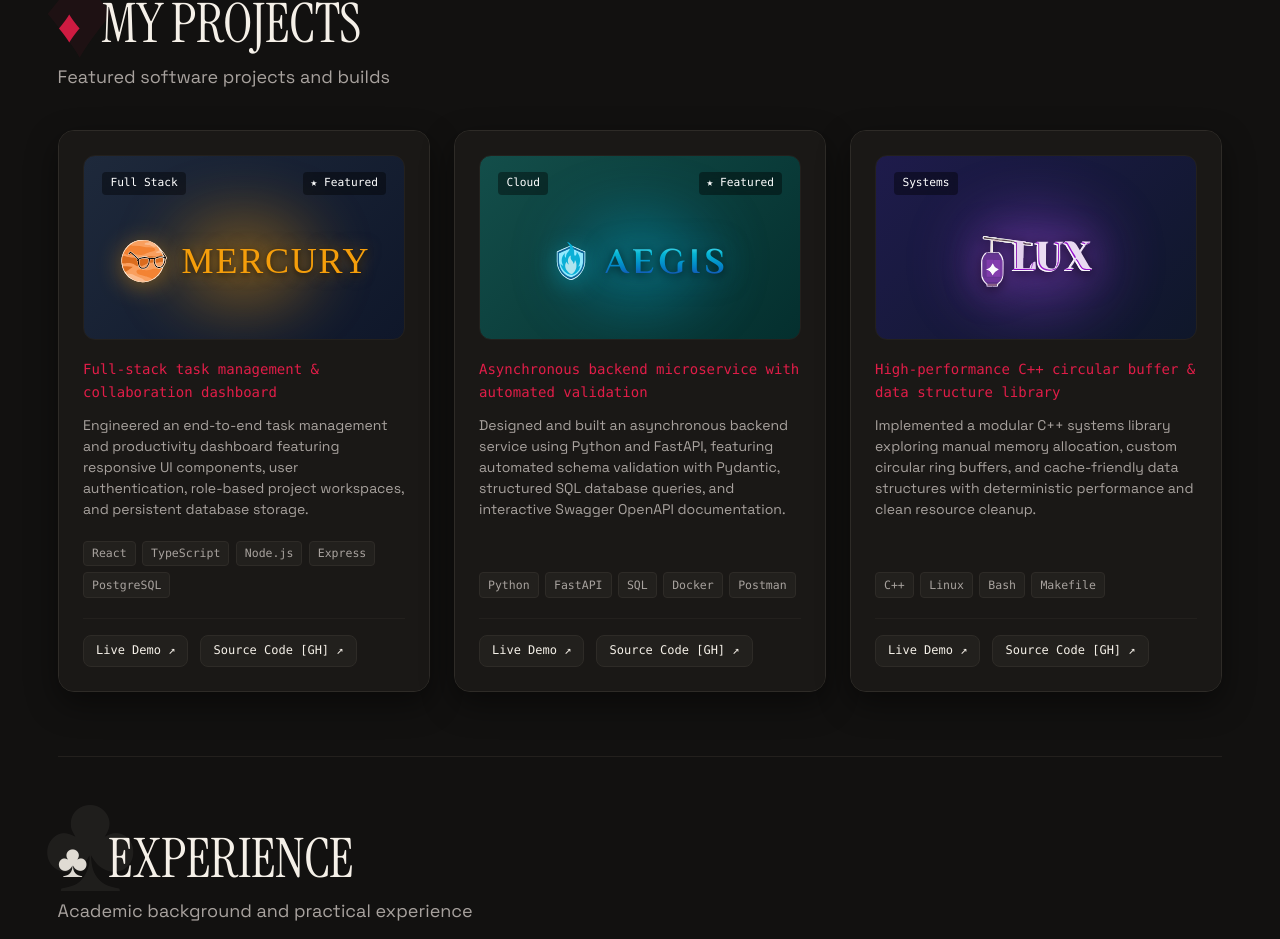
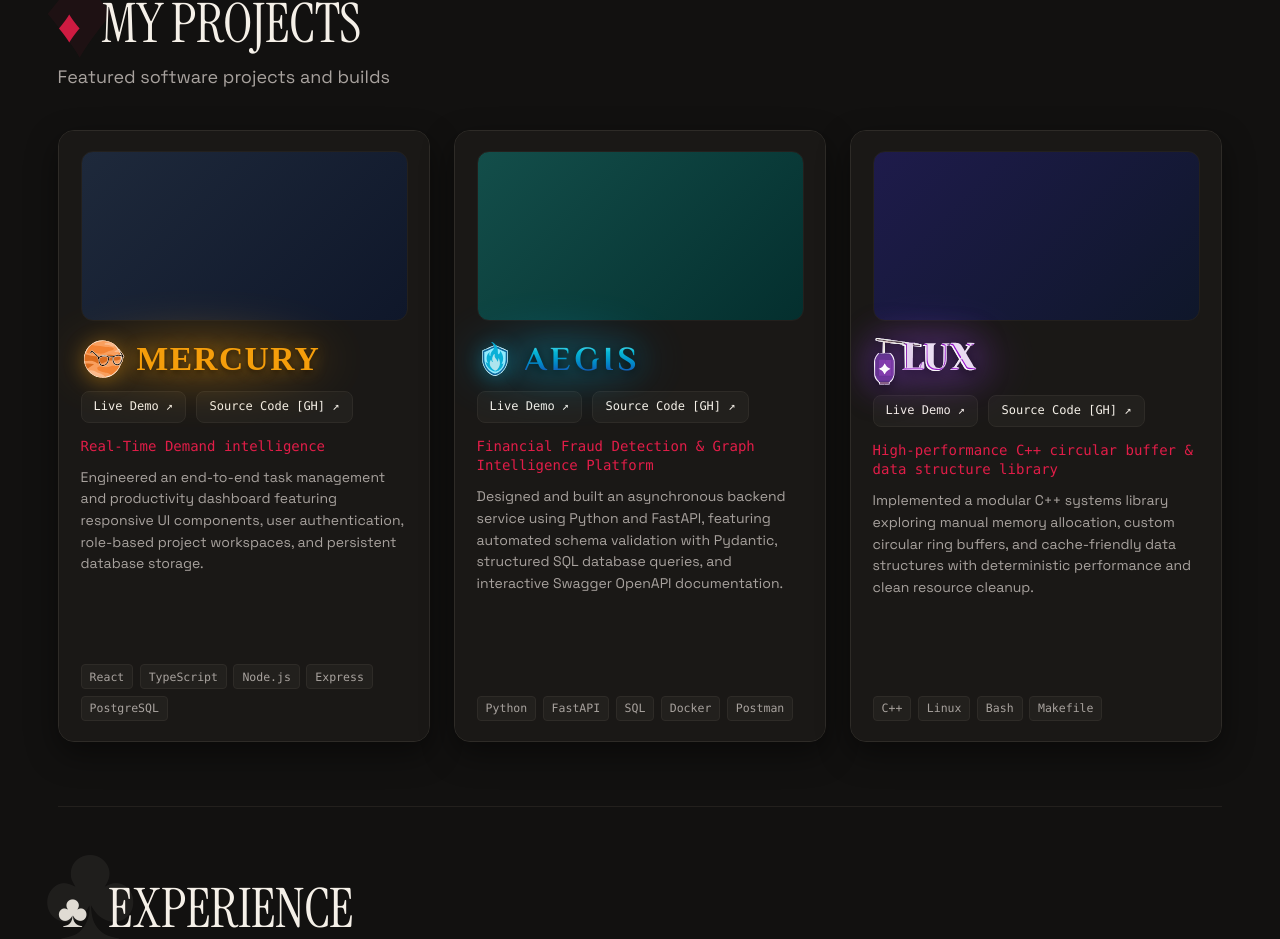
Before and after one commit to razeequtama/portfolio-website, a React (Vite) app: page / in a window 1280 px wide. Shown: the part 1640-2579 px from the top of the page. Built offline with nearby package versions, Linux system fonts and the light colour scheme; a web font is replaced by a local one.

Commit message:
Fix projects positions

```diff
--- a/src/data/portfolioData.ts
+++ b/src/data/portfolioData.ts
@@ -112,7 +112,7 @@ export const projectsData: ProjectItem[] = [
   {
     id: 'omnitrack-task-hub',
     title: 'MERCURY',
-    subtitle: 'Full-stack task management & collaboration dashboard',
+    subtitle: 'Real-Time Demand intelligence',
     description:
       'Engineered an end-to-end task management and productivity dashboard featuring responsive UI components, user authentication, role-based project workspaces, and persistent database storage.',
     category: 'Full Stack',
@@ -127,7 +127,7 @@ export const projectsData: ProjectItem[] = [
   {
     id: 'fastapi-pulse-service',
     title: 'AEGIS',
-    subtitle: 'Asynchronous backend microservice with automated validation',
+    subtitle: 'Financial Fraud Detection & Graph Intelligence Platform',
     description:
       'Designed and built an asynchronous backend service using Python and FastAPI, featuring automated schema validation with Pydantic, structured SQL database queries, and interactive Swagger OpenAPI documentation.',
     category: 'Cloud',
--- a/src/pages/ProjectsPage.tsx
+++ b/src/pages/ProjectsPage.tsx
@@ -19,16 +19,16 @@ const renderProjectBrand = (project: ProjectItem) => {
   if (titleUpper.includes('MERCURY') || project.id === 'omnitrack-task-hub') {
     return (
       <div className="project-brand-showcase">
-        <div className="project-brand-glow glow-mercury" aria-hidden="true" />
         <div className="project-brand-lockup">
+          <div className="project-brand-glow glow-mercury" aria-hidden="true" />
           <img
             src={mercuryLogo}
-            alt="Mercury logo"
+            alt=""
             className="brand-logo-mercury"
             loading="lazy"
             decoding="async"
           />
-          <span className="brand-text-mercury">MERCURY</span>
+          <h2 className="brand-text-mercury">MERCURY</h2>
         </div>
       </div>
     );
@@ -37,16 +37,16 @@ const renderProjectBrand = (project: ProjectItem) => {
   if (titleUpper.includes('AEGIS') || project.id === 'fastapi-pulse-service') {
     return (
       <div className="project-brand-showcase">
-        <div className="project-brand-glow glow-aegis" aria-hidden="true" />
         <div className="project-brand-lockup">
+          <div className="project-brand-glow glow-aegis" aria-hidden="true" />
           <img
             src={aegisLogo}
-            alt="Aegis logo"
+            alt=""
             className="brand-logo-aegis"
             loading="lazy"
             decoding="async"
           />
-          <span className="brand-text-aegis">AEGIS</span>
+          <h2 className="brand-text-aegis">AEGIS</h2>
         </div>
       </div>
     );
@@ -55,23 +55,24 @@ const renderProjectBrand = (project: ProjectItem) => {
   if (titleUpper.includes('LUX') || project.id === 'corecraft-memory-engine') {
     return (
       <div className="project-brand-showcase">
-        <div className="project-brand-glow glow-lux" aria-hidden="true" />
         <div className="project-brand-lockup">
+          <div className="project-brand-glow glow-lux" aria-hidden="true" />
           <img
             src={luxLogoText}
-            alt="LUX logo and wordmark"
+            alt="LUX"
             className="brand-logo-lux"
             loading="lazy"
             decoding="async"
           />
+          <h2 className="sr-only">LUX</h2>
         </div>
       </div>
     );
   }
 
   return (
-    <div className="project-preview-mock">
-      <span>{project.techStack.slice(0, 3).join(' • ')}</span>
+    <div className="project-brand-showcase">
+      <h2 className="project-title">{project.title}</h2>
     </div>
   );
 };
@@ -174,33 +175,17 @@ const ProjectCard: React.FC<ProjectCardProps> = ({ project, index }) => {
         />
 
         <div className="project-card-front" inert={!isFlipped}>
+          {/* 1. Rectangular media preview space (ready for screenshot / video) */}
           <div
             className="project-preview"
             style={{ background: project.previewGradient }}
-          >
-            <div className="preview-badge-row">
-              <span className="project-category-badge">{project.category}</span>
-              {project.featured && (
-                <span className="project-category-badge" style={{ borderColor: 'var(--accent-color)' }}>
-                  ★ Featured
-                </span>
-              )}
-            </div>
-            {renderProjectBrand(project)}
-          </div>
+            aria-label={`${project.title} media preview`}
+          />
 
-          <h2 className="project-title sr-only">{project.title}</h2>
-          <div className="project-subtitle">{project.subtitle}</div>
-          <p className="project-desc">{project.description}</p>
+          {/* 2. Left-aligned Logo and Title lockup with subtle glow */}
+          {renderProjectBrand(project)}
 
-          <div className="project-tags">
-            {project.techStack.map((tech) => (
-              <span key={tech} className="tag-badge">
-                {tech}
-              </span>
-            ))}
-          </div>
-
+          {/* 3. Live Demo and Source Code directly below Title and Logo */}
           <div className="project-links">
             {project.liveUrl && (
               <a
@@ -222,6 +207,21 @@ const ProjectCard: React.FC<ProjectCardProps> = ({ project, index }) => {
                 <span>Source Code [GH] ↗</span>
               </a>
             )}
+          </div>
+
+          {/* 4. Subtitle */}
+          <div className="project-subtitle">{project.subtitle}</div>
+
+          {/* 5. Description */}
+          <p className="project-desc">{project.description}</p>
+
+          {/* 6. Tech stack tags */}
+          <div className="project-tags">
+            {project.techStack.map((tech) => (
+              <span key={tech} className="tag-badge">
+                {tech}
+              </span>
+            ))}
           </div>
         </div>
       </div>
--- a/src/styles/pages.css
+++ b/src/styles/pages.css
@@ -441,13 +441,13 @@
   }
 
   .project-card {
-    min-height: 520px;
+    min-height: 580px;
   }
 }
 
 .project-card {
   min-width: 0;
-  min-height: 560px;
+  min-height: 610px;
   padding: 0;
   perspective: 1400px;
   overflow: hidden;
@@ -479,86 +479,40 @@
 .project-card-front {
   display: flex;
   flex-direction: column;
-  padding: 1.5rem;
-  overflow-y: auto;
+  padding: 1.25rem 1.35rem;
+  overflow: hidden;
   background: var(--bg-surface);
   transform: rotateY(180deg);
 }
 
 .project-preview {
-  height: 185px;
-  min-height: 185px;
+  height: 170px;
+  min-height: 170px;
   border-radius: var(--radius-lg);
-  margin-bottom: 1.15rem;
-  display: flex;
-  flex-direction: column;
-  justify-content: space-between;
-  padding: 1rem 1.15rem;
+  margin-bottom: 1rem;
   position: relative;
   overflow: hidden;
   border: 1px solid var(--border-subtle);
-}
-
-.preview-badge-row {
-  position: relative;
-  z-index: 3;
   display: flex;
-  justify-content: space-between;
   align-items: center;
-  width: 100%;
-}
-
-.project-category-badge {
-  font-family: var(--font-mono);
-  font-size: 0.7rem;
-  padding: 0.15rem 0.5rem;
-  border-radius: var(--radius-sm);
-  background-color: rgba(0, 0, 0, 0.4);
-  color: #ffffff;
-  backdrop-filter: blur(4px);
+  justify-content: center;
+  background-size: cover;
+  background-position: center;
+  flex-shrink: 0;
 }
 
 /* =========================================================================
-   PROJECT FRONT BRANDING: MERCURY, AEGIS, LUX (LOGOS, FONTS & GLOWS)
+   PROJECT FRONT BRANDING: MERCURY, AEGIS, LUX (LEFT ALIGNED & CENTERED GLOW)
    ========================================================================= */
 
 .project-brand-showcase {
   position: relative;
-  flex: 1;
   display: flex;
   align-items: center;
-  justify-content: center;
+  justify-content: flex-start;
   width: 100%;
-  margin: 0.5rem 0 0.25rem;
+  margin-bottom: 0.6rem;
   z-index: 2;
-}
-
-.project-brand-glow {
-  position: absolute;
-  width: 240px;
-  height: 110px;
-  border-radius: 50%;
-  filter: blur(28px);
-  opacity: 0.45;
-  pointer-events: none;
-  transition: opacity 0.35s ease, transform 0.35s ease;
-}
-
-.project-card:hover .project-brand-glow {
-  opacity: 0.7;
-  transform: scale(1.08);
-}
-
-.glow-mercury {
-  background: radial-gradient(circle, #f59e0b 0%, rgba(245, 158, 11, 0.45) 45%, transparent 72%);
-}
-
-.glow-aegis {
-  background: radial-gradient(circle, #06b6d4 0%, rgba(2, 132, 199, 0.45) 45%, transparent 72%);
-}
-
-.glow-lux {
-  background: radial-gradient(circle, #a855f7 0%, rgba(147, 51, 234, 0.45) 45%, transparent 72%);
 }
 
 .project-brand-lockup {
@@ -566,74 +520,171 @@
   z-index: 2;
   display: inline-flex;
   align-items: center;
-  justify-content: center;
-  gap: 0.85rem;
+  justify-content: flex-start;
+  gap: 0.75rem;
   transition: transform 0.35s cubic-bezier(0.16, 1, 0.3, 1);
+  transform-origin: left center;
   user-select: none;
 }
 
 .project-card:hover .project-brand-lockup {
-  transform: scale(1.035);
+  transform: scale(1.025);
+}
+
+/* Ambient glow perfectly centered around each lockup's exact footprint */
+.project-brand-glow {
+  position: absolute;
+  inset: -12px -20px;
+  border-radius: 9999px;
+  filter: blur(20px);
+  opacity: 0.38;
+  pointer-events: none;
+  z-index: -1;
+  transition: opacity 0.35s ease, transform 0.35s ease;
+  transform-origin: center center;
+}
+
+.project-card:hover .project-brand-glow {
+  opacity: 0.62;
+  transform: scale(1.08);
+}
+
+.glow-mercury {
+  background: radial-gradient(ellipse at center, #f59e0b 0%, rgba(245, 158, 11, 0.45) 50%, transparent 75%);
+}
+
+.glow-aegis {
+  background: radial-gradient(ellipse at center, #06b6d4 0%, rgba(2, 132, 199, 0.45) 50%, transparent 75%);
+}
+
+.glow-lux {
+  background: radial-gradient(ellipse at center, #a855f7 0%, rgba(147, 51, 234, 0.45) 50%, transparent 75%);
+}
+
+.project-brand-lockup img,
+.project-brand-lockup h2 {
+  position: relative;
+  z-index: 2;
 }
 
 /* 1. Mercury: mercury_logo.svg + New Rocker font in #f59e0b */
 .brand-logo-mercury {
-  width: 50px;
-  height: 50px;
+  width: 44px;
+  height: 44px;
   object-fit: contain;
-  filter: drop-shadow(0 4px 12px rgba(245, 158, 11, 0.45));
+  filter: drop-shadow(0 3px 10px rgba(245, 158, 11, 0.4));
 }
 
 .brand-text-mercury {
   font-family: 'New Rocker', cursive, serif;
-  font-size: 2.25rem;
-  letter-spacing: 0.05em;
+  font-size: 2.1rem;
+  letter-spacing: 0.04em;
   color: #f59e0b;
+  margin: 0;
+  padding: 0;
   line-height: 1;
-  text-shadow: 0 0 16px rgba(245, 158, 11, 0.5), 0 2px 6px rgba(0, 0, 0, 0.85);
+  text-shadow: 0 0 16px rgba(245, 158, 11, 0.45), 0 2px 6px rgba(0, 0, 0, 0.85);
 }
 
 /* 2. Aegis: aegis_logo.svg + Philosopher font with custom gradient */
 .brand-logo-aegis {
-  width: 40px;
-  height: 50px;
+  width: 36px;
+  height: 44px;
   object-fit: contain;
-  filter: drop-shadow(0 4px 12px rgba(6, 182, 212, 0.45));
+  filter: drop-shadow(0 3px 10px rgba(6, 182, 212, 0.4));
 }
 
 .brand-text-aegis {
   font-family: 'Philosopher', sans-serif;
-  font-size: 2.25rem;
+  font-size: 2.1rem;
   font-weight: 700;
   letter-spacing: 0.12em;
+  margin: 0;
+  padding: 0;
   line-height: 1;
   background: linear-gradient(to top, #1e40af 0%, #0284c7 35%, #06b6d4 70%, #67e8f9 100%);
   -webkit-background-clip: text;
   -webkit-text-fill-color: transparent;
-  filter: drop-shadow(0 0 14px rgba(6, 182, 212, 0.5)) drop-shadow(0 2px 5px rgba(0, 0, 0, 0.85));
+  filter: drop-shadow(0 0 14px rgba(6, 182, 212, 0.45)) drop-shadow(0 2px 5px rgba(0, 0, 0, 0.85));
 }
 
 /* 3. Lux: unified logo + text SVG in lux_logo_text.svg */
 .brand-logo-lux {
-  height: 52px;
+  height: 48px;
   width: auto;
-  max-width: 220px;
+  max-width: 200px;
   object-fit: contain;
-  filter: drop-shadow(0 0 16px rgba(168, 85, 247, 0.55)) drop-shadow(0 2px 6px rgba(0, 0, 0, 0.85));
+  filter: drop-shadow(0 0 16px rgba(168, 85, 247, 0.5)) drop-shadow(0 2px 6px rgba(0, 0, 0, 0.85));
 }
 
 .project-title {
   font-size: var(--text-xl);
   font-weight: 700;
   color: var(--text-primary);
-  margin-bottom: 0.25rem;
+  margin: 0 0 0.5rem;
+}
+
+/* Live Demo & Source Code directly below Title & Logo */
+.project-links {
+  display: flex;
+  flex-wrap: wrap;
+  gap: 0.65rem;
+  margin-bottom: 0.85rem;
+  border-top: none;
+  padding-top: 0;
+}
+
+.project-link-btn {
+  display: inline-flex;
+  align-items: center;
+  gap: 0.4rem;
+  font-size: var(--text-xs);
+  font-family: var(--font-mono);
+  color: var(--text-primary);
+  padding: 0.35rem 0.75rem;
+  border-radius: var(--radius-md);
+  border: 1px solid var(--border-color);
+  background-color: var(--bg-surface-hover);
+  transition: all var(--transition-fast);
+}
+
+.project-link-btn:hover {
+  border-color: var(--accent-color);
+  color: var(--accent-color);
+  background-color: rgba(255, 255, 255, 0.06);
 }
 
 .project-subtitle {
   font-size: var(--text-sm);
   color: var(--accent-color);
-  margin-bottom: 0.75rem;
+  margin-bottom: 0.65rem;
   font-family: var(--font-mono);
+  line-height: 1.4;
+}
+
+.project-desc {
+  font-size: var(--text-sm);
+  color: var(--text-secondary);
+  line-height: 1.55;
+  margin-bottom: 1.25rem;
+  flex: 1;
+}
+
+.project-tags {
+  display: flex;
+  flex-wrap: wrap;
+  gap: 0.4rem;
+  margin-top: auto;
+}
+
+.tag-badge {
+  font-family: var(--font-mono);
+  font-size: 0.72rem;
+  padding: 0.15rem 0.5rem;
+  background-color: var(--bg-surface-hover);
+  border: 1px solid var(--border-color);
+  border-radius: var(--radius-sm);
+  color: var(--text-secondary);
 }
 
 /* Screen-reader utility for accessible headings */
@@ -649,56 +700,6 @@
   border: 0;
 }
 
-.project-desc {
-  font-size: var(--text-sm);
-  color: var(--text-secondary);
-  line-height: 1.5;
-  margin-bottom: 1.25rem;
-  flex: 1;
-}
-
-.project-tags {
-  display: flex;
-  flex-wrap: wrap;
-  gap: 0.4rem;
-  margin-bottom: 1.25rem;
-}
-
-.tag-badge {
-  font-family: var(--font-mono);
-  font-size: 0.72rem;
-  padding: 0.15rem 0.5rem;
-  background-color: var(--bg-surface-hover);
-  border: 1px solid var(--border-color);
-  border-radius: var(--radius-sm);
-  color: var(--text-secondary);
-}
-
-.project-links {
-  display: flex;
-  gap: 0.75rem;
-  margin-top: auto;
-  border-top: 1px solid var(--border-subtle);
-  padding-top: 1rem;
-}
-
-.project-link-btn {
-  display: inline-flex;
-  align-items: center;
-  gap: 0.4rem;
-  font-size: var(--text-xs);
-  font-family: var(--font-mono);
-  color: var(--text-primary);
-  padding: 0.35rem 0.75rem;
-  border-radius: var(--radius-md);
-  border: 1px solid var(--border-color);
-  background-color: var(--bg-surface-hover);
-}
-
-.project-link-btn:hover {
-  border-color: var(--accent-color);
-  color: var(--accent-color);
-}
 
 /* --- 03. ENGINEERING PAGE --- */
 .engineering-focus {
```
